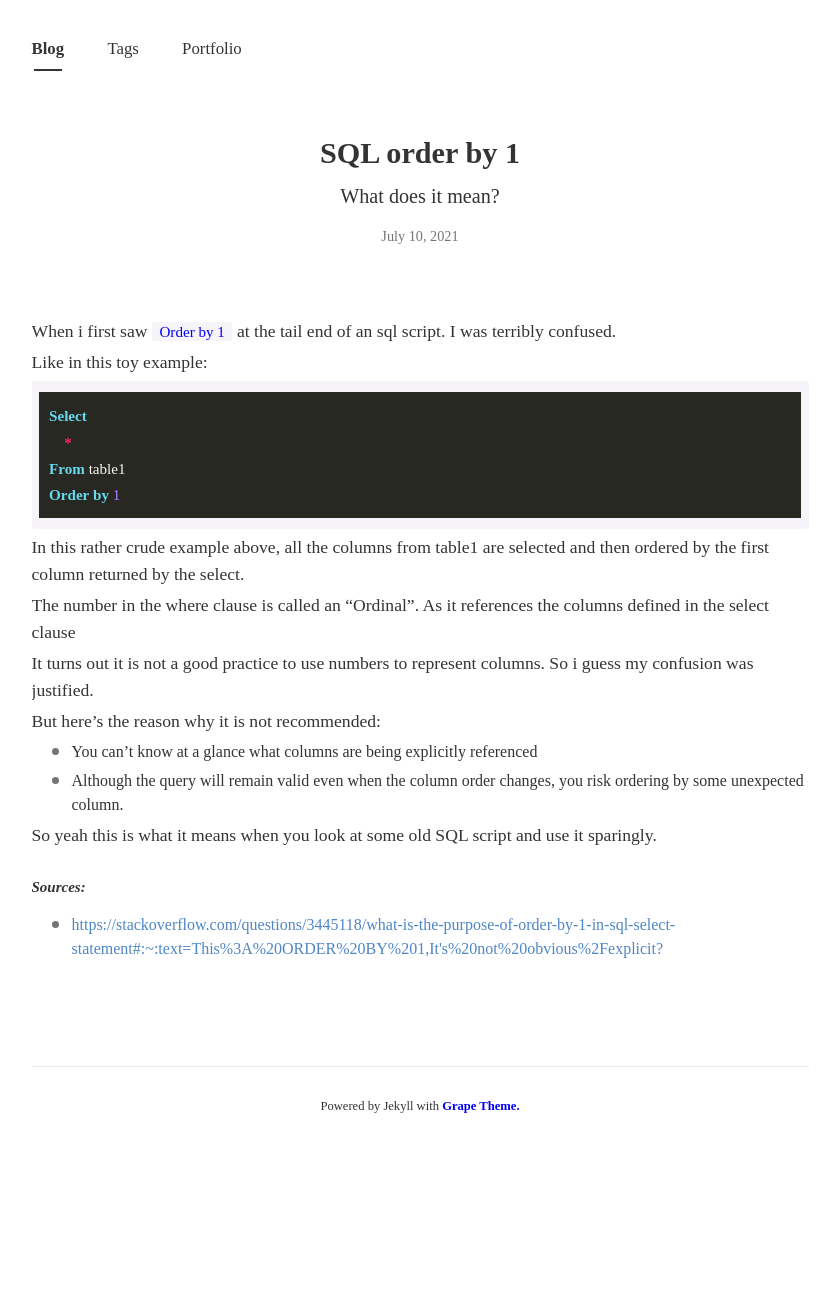
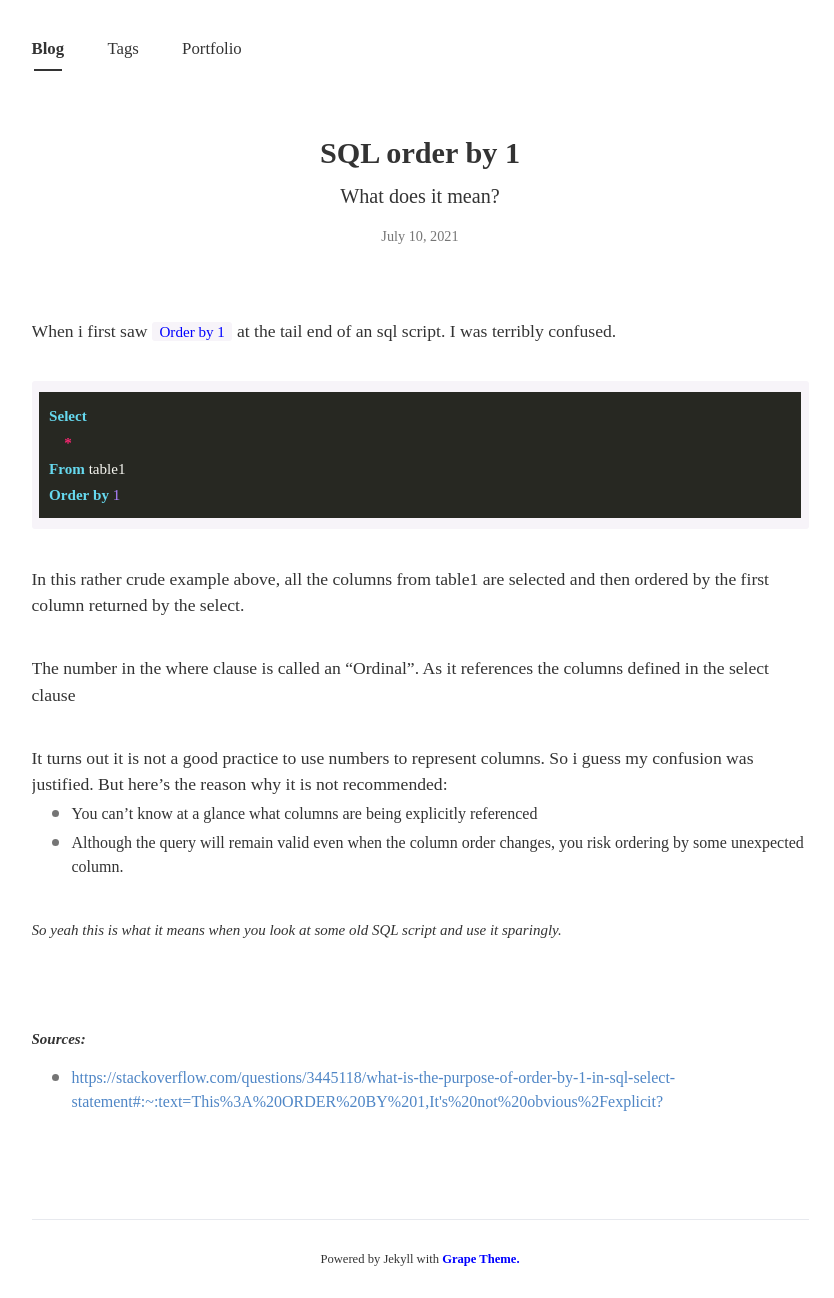
Before and after one commit to cliffordEmmanuel/cliffordEmmanuel.github.io, a Jekyll site: the page built from _posts/2021-07-10-sql-orderby1.md, in a window 1280 px wide. Shown: the whole page, without its empty margins (220-1054 px from the left). Built offline with Jekyll 4.4.1, drawn with Linux system fonts in a browser that asks for light colours; nearby versions of some CDN libraries; some web fonts are replaced; before the commit the page ends 1146 px from its top, so only the background shows below that.

Commit message:
adding a new post

````diff
--- a/_posts/2021-07-10-sql-orderby1.md
+++ b/_posts/2021-07-10-sql-orderby1.md
@@ -8,9 +8,9 @@ comments : True
 ---
 
 When i first saw `Order by 1` at the tail end of an sql script. I was terribly confused.
+
 <br>
 
-Like in this toy example:
 
 ```sql
 Select
@@ -19,18 +19,27 @@ From table1
 Order by 1
 ```
 
+<br>
+
 In this rather crude example above, all the columns from table1 are selected and then ordered by the first column returned by the select.
+
+<br>
 
 The number in the where clause is called an "Ordinal". As it references the columns defined in the select clause
 
-It turns out it is not a good practice to use numbers to represent columns. So i guess my confusion was justified.
+<br>
 
-
-But here's the reason why it is not recommended:
+It turns out it is not a good practice to use numbers to represent columns. So i guess my confusion was justified. But here's the reason why it is not recommended:
 - You can't know at a glance what columns are being explicitly referenced
 - Although the query will remain valid even when the column order changes, you risk ordering by some unexpected column.
 
-So yeah this is what it means when you look at some old SQL script and use it sparingly.
+<br>
+
+_So yeah this is what it means when you look at some old SQL script and use it sparingly._
+
+<br>
+<br>
+
 
 ## _Sources:_
 - <https://stackoverflow.com/questions/3445118/what-is-the-purpose-of-order-by-1-in-sql-select-statement#:~:text=This%3A%20ORDER%20BY%201,It's%20not%20obvious%2Fexplicit?>
````
